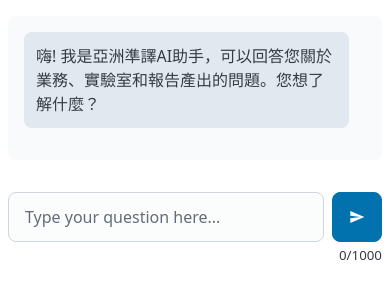
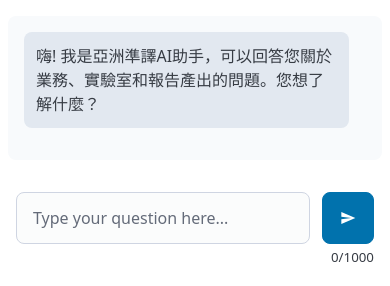
Before and after one commit to ythuang0522/FAQbot, a FastAPI app: template frontend/templates/chat.html in a window 390 px wide. Shown: the part 48-334 px from the top of the page. Run offline with FastAPI, Linux system fonts and the light colour scheme; the template is opened without the code that fills it, so the values that code supplies are empty; parts of the project's set-up code (start-up, migrations or seed data) failed here and were passed over; some libraries are stand-ins or nearby versions.

Commit message:
Improve chat input field sizing and mobile responsiveness - Add minimum dimensions, enhance touch targets, and improve visual feedback

```diff
--- a/frontend/static/css/styles.css
+++ b/frontend/static/css/styles.css
@@ -84,6 +84,15 @@
     padding: 0.75rem 1rem;
     font-size: 1rem;
     border-radius: 0.5rem;
+    min-width: 200px;
+    min-height: 48px; /* Touch-friendly minimum height */
+    transition: border-color 0.2s ease, box-shadow 0.2s ease;
+}
+
+.input-group input:focus {
+    outline: none;
+    border-color: var(--primary-color);
+    box-shadow: 0 0 0 2px rgba(37, 99, 235, 0.2);
 }
 
 .input-group button {
@@ -133,12 +142,24 @@
         max-height: 50vh;
     }
 
+    .input-group {
+        gap: 0.75rem; /* Slightly larger gap for better touch targets */
+    }
+
     .input-group input {
         font-size: 16px; /* Prevents zoom on iOS */
+        min-width: 150px; /* Reduced min-width for mobile */
+        padding: 1rem; /* Larger padding for easier touch interaction */
+        min-height: 52px; /* Larger touch target on mobile */
     }
 
     .input-group button {
-        min-width: 50px;
-        max-width: 50px;
+        min-width: 52px;
+        max-width: 52px;
+        min-height: 52px; /* Match input height for consistency */
+    }
+
+    .chat-form {
+        padding: 1rem 0.5rem; /* Better mobile padding */
     }
 }
```
